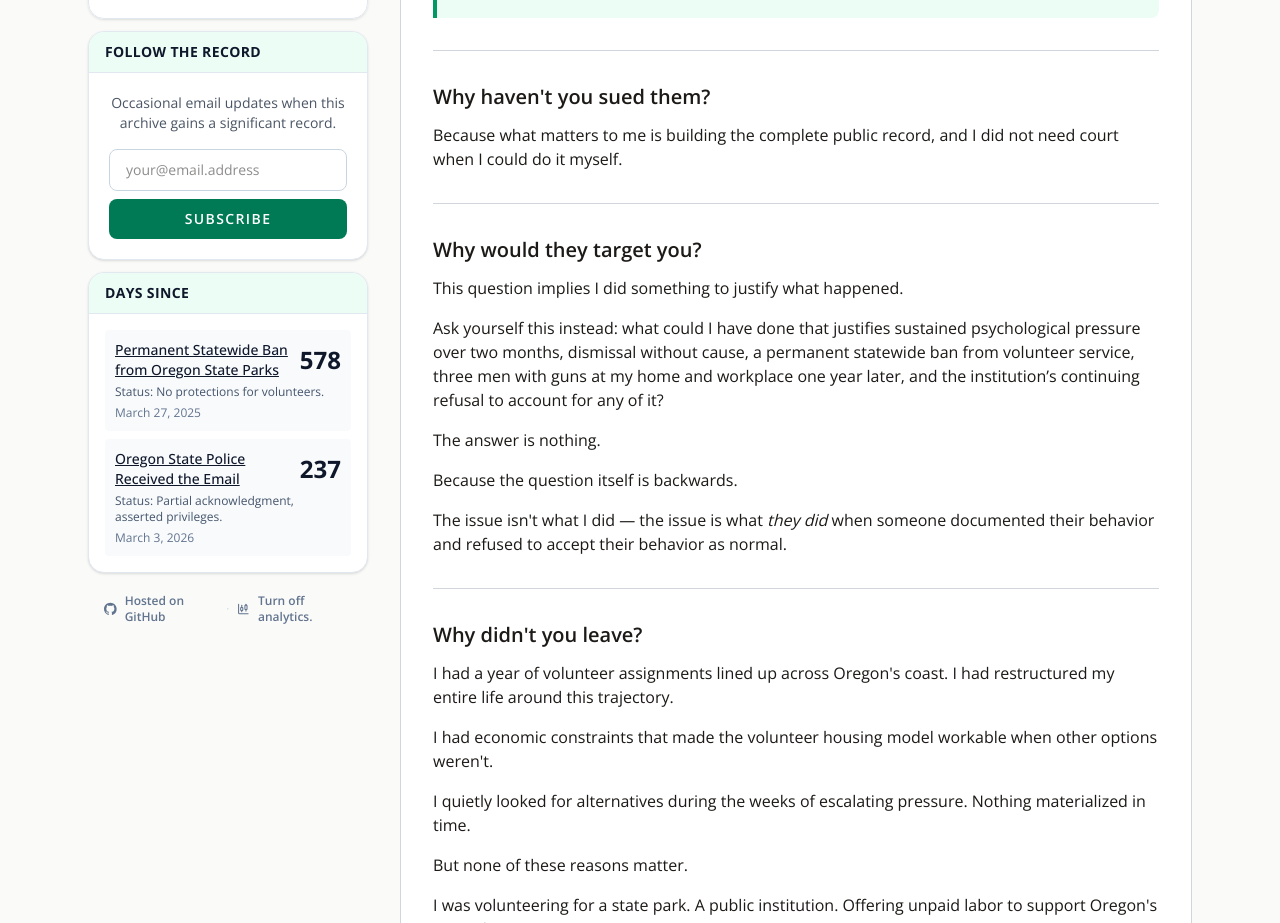
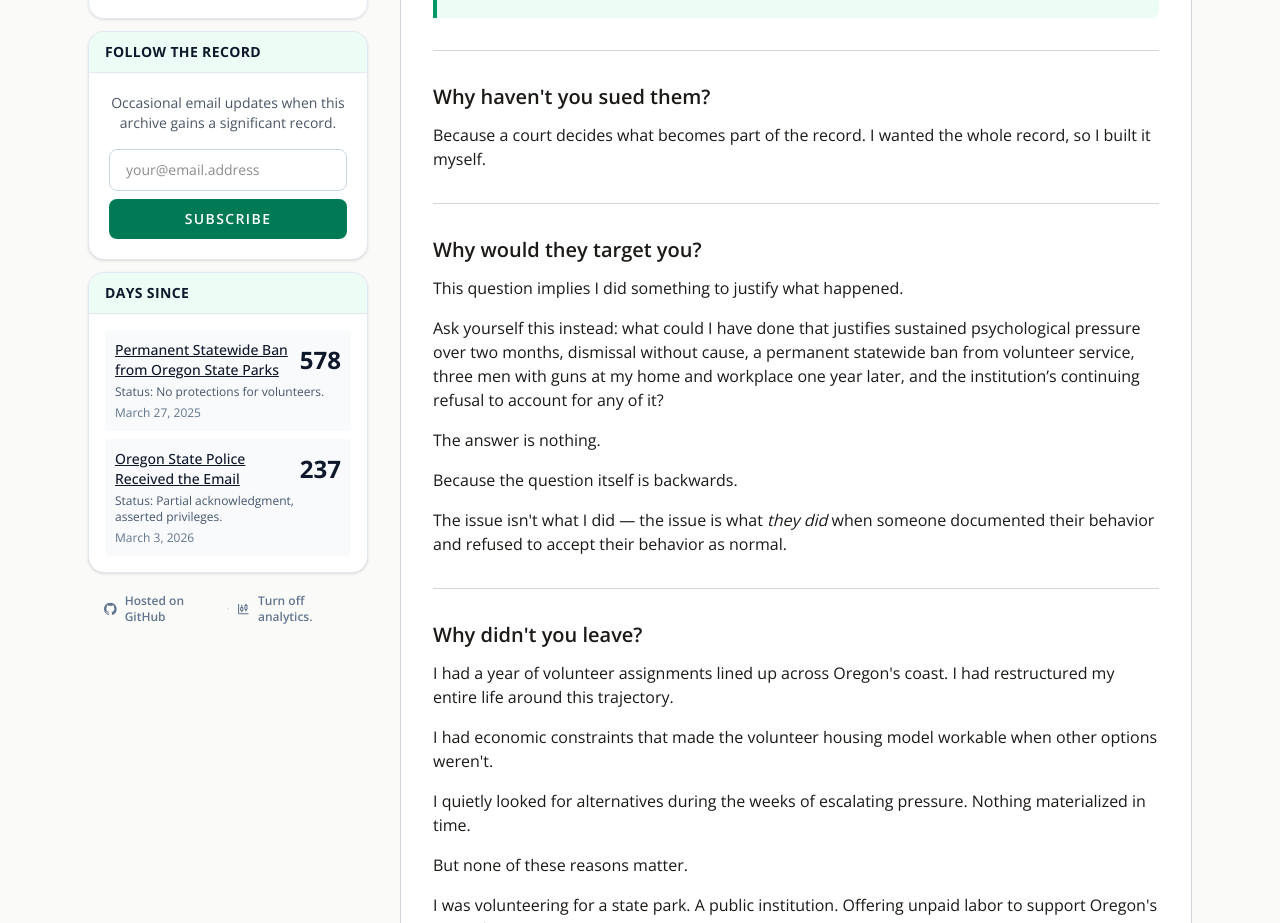
Before and after one commit to rswfire/rswfire.oprd, a Next.js app: page /faq in a window 1280 px wide. Shown: the part 960-1883 px from the top of the page. Built offline with nearby package versions, Linux system fonts and the light colour scheme.

Commit message:
FAQ: a court decides what becomes part of the record

```diff
--- a/app/(archive)/faq/page.tsx
+++ b/app/(archive)/faq/page.tsx
@@ -41,7 +41,7 @@ export default function FAQPage() {
                         Why haven't you sued them?
                     </h2>
                     <div className="space-y-4">
-                        <div>Because what matters to me is building the complete public record, and I did not need court when I could do it myself.</div>
+                        <div>Because a court decides what becomes part of the record. I wanted the whole record, so I built it myself.</div>
                     </div>
                 </div>
 
```
